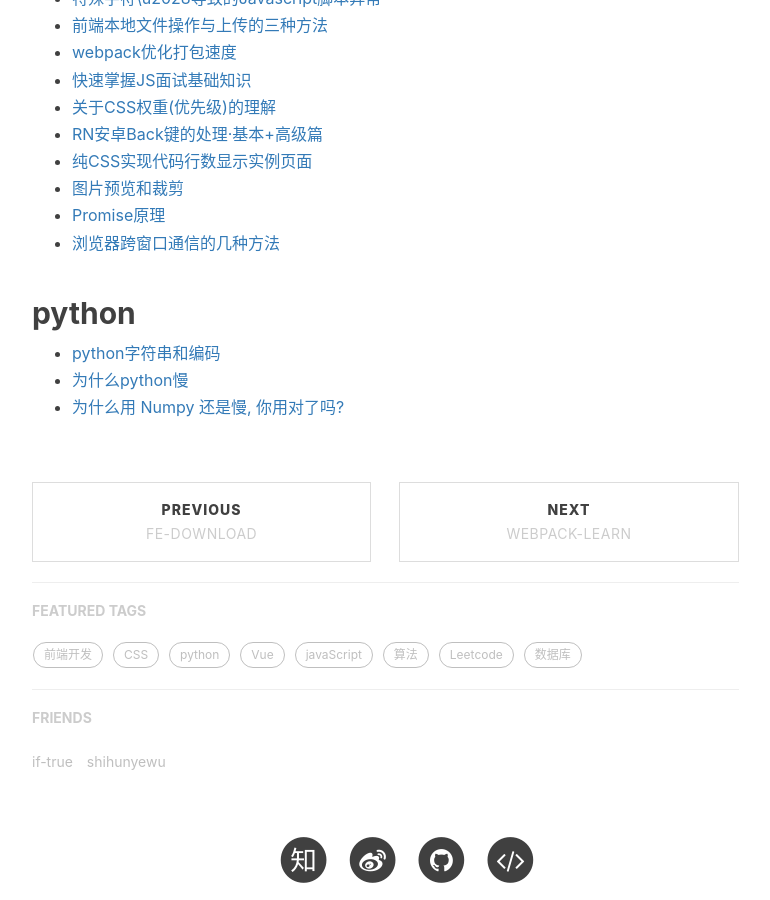
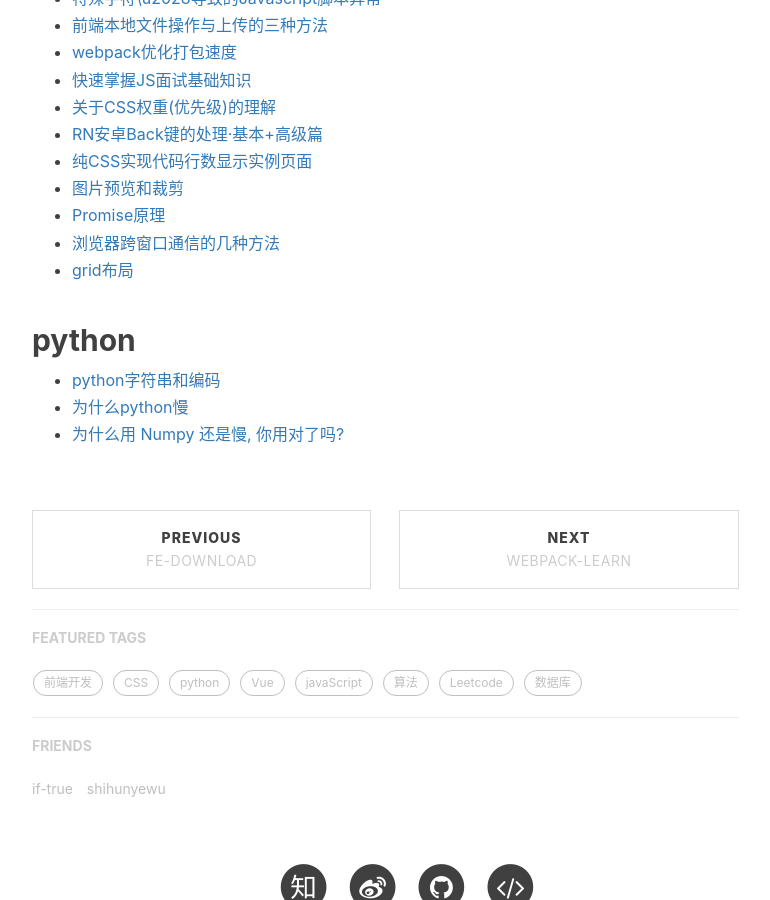
Before and after one commit to mickey0524/mickey0524.github.io, a Jekyll site: the page built from _posts/2017-10-20-superior-article.md, in a window 1280 px wide and 900 px high, scrolled down 1034 px. Shown: the whole window, without its empty margins (233-1003 px from the left). Built offline with Jekyll 4.4.1, drawn with Linux system fonts in a browser that asks for light colours; nearby versions of some CDN libraries; comment, search, counter and statistics services are not loaded.

Commit message:
feat(grid): 增加grid的优秀文章

```diff
--- a/_posts/2017-10-20-superior-article.md
+++ b/_posts/2017-10-20-superior-article.md
@@ -35,6 +35,7 @@ tags:
 * [图片预览和裁剪](https://www.itcodemonkey.com/article/2167.html)
 * [Promise原理](https://mengera88.github.io/2017/05/18/Promise%E5%8E%9F%E7%90%86%E8%A7%A3%E6%9E%90/)
 * [浏览器跨窗口通信的几种方法](https://blog.csdn.net/yiifaa/article/details/51918656)
+* [grid布局](https://www.jianshu.com/p/d183265a8dad)
 
 ## python
 
```
